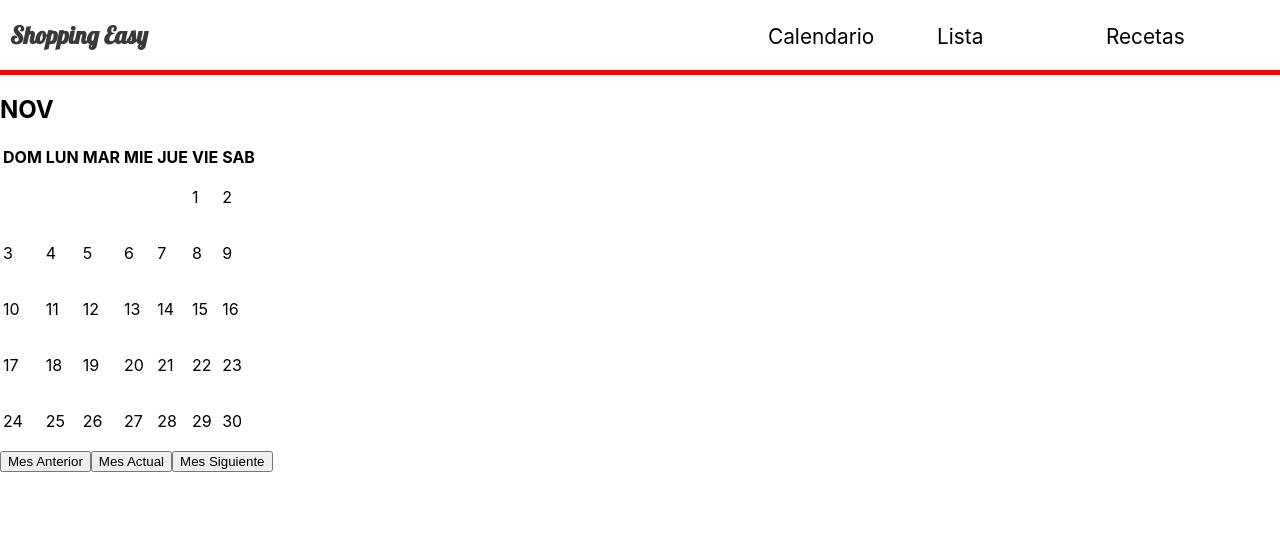
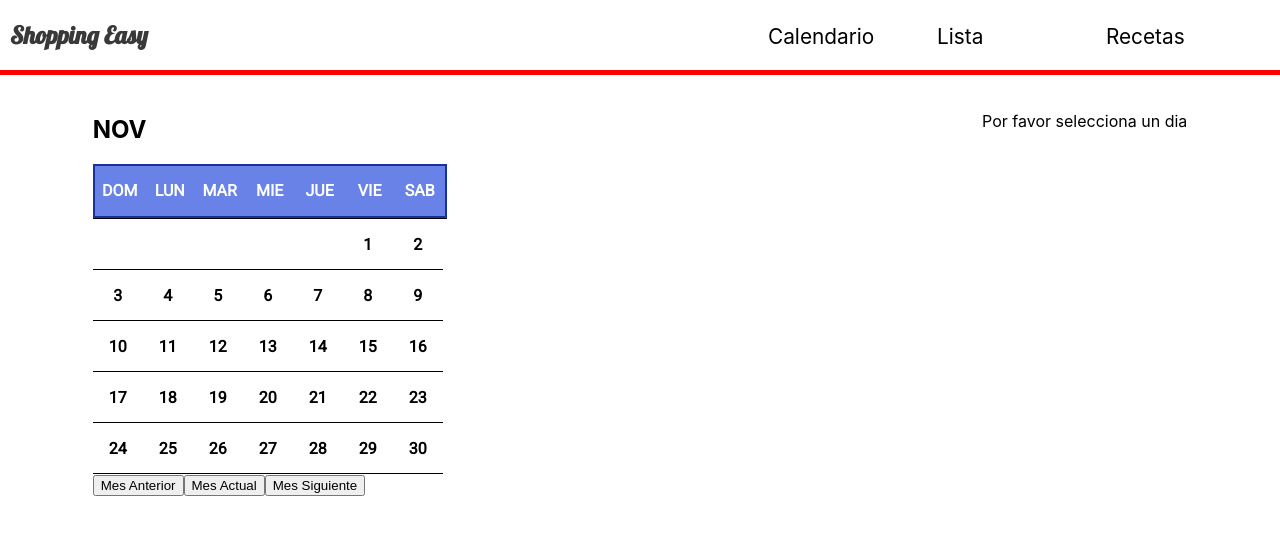
Before and after one commit to lea2696/recetas-react, a React (Create React App) app: page / in a window 1280 px wide. Shown: the top 534 px of the page. Built offline with nearby package versions, Linux system fonts and the light colour scheme.

Commit message:
Some styles

```diff
--- a/public/index.html
+++ b/public/index.html
@@ -6,7 +6,7 @@
     <meta name="viewport" content="width=device-width, initial-scale=1" />
     <meta name="theme-color" content="#000000" />
     <link
-      href="https://fonts.googleapis.com/css?family=Lobster&display=swap"
+      href="https://fonts.googleapis.com/css?family=Lobster|Roboto&display=swap"
       rel="stylesheet"
     />
     <meta
--- a/src/Components/Agenda.js
+++ b/src/Components/Agenda.js
@@ -1,12 +1,29 @@
 import React from "react";
 import Calendar from "./Calendar";
+import DayDetails from "./DayDetails";
+import styled from "styled-components";
+
+const FlexDiv = styled.div`
+  display: flex;
+  width: 100%;
+  box-sizing: border-box;
+  padding: 20px;
+  justify-content: space-around;
+  table {
+    width: 40%;
+  }
+  div {
+    width: 60%;
+  }
+`;
 
 export default class Agenda extends React.Component {
   render() {
     return (
-      <div>
+      <FlexDiv>
         <Calendar />
-      </div>
+        <DayDetails />
+      </FlexDiv>
     );
   }
 }
--- a/src/Components/Calendar.js
+++ b/src/Components/Calendar.js
@@ -1,6 +1,7 @@
 import React from "react";
 import { calendarDays, calendarName } from "../helpers/Calendar-data";
 import Day from "./Day";
+import { Table } from "./styles/Table";
 
 export default class Calendar extends React.Component {
   state = {
@@ -16,7 +17,7 @@ export default class Calendar extends React.Component {
       this.state.date.days
     );
     return (
-      <table>
+      <Table>
         <thead>
           <tr>
             <th>DOM</th>
@@ -32,16 +33,23 @@ export default class Calendar extends React.Component {
           {Array(5)
             .fill(1)
             .map((Row, indexRow) => (
-              <tr>
+              <tr key={indexRow}>
                 {Array(7)
                   .fill(1)
                   .map((element, indexElement) => (
-                    <Day day={CurrentMonth[indexElement + indexRow * 7]} />
+                    <Day
+                      key={indexElement + indexRow * 7}
+                      date={{
+                        day: CurrentMonth[indexElement + indexRow * 7],
+                        month: this.state.date.numberOfYear,
+                        year: this.state.date.numberOfYear
+                      }}
+                    />
                   ))}
               </tr>
             ))}
         </tbody>
-      </table>
+      </Table>
     );
   };
 
--- a/src/Components/Day.js
+++ b/src/Components/Day.js
@@ -1,11 +1,21 @@
 import React from "react";
+import { MyContext } from "../themes/theme-context";
 
 export default class Day extends React.Component {
+  componentDidMount() {}
+  showDay = () => {
+    console.log(this.props);
+  };
+
   render() {
     return (
-      <td>
-        <p>{this.props.day || " "}</p>
-      </td>
+      <MyContext.Consumer>
+        {context => (
+          <td onClick={() => context.changeDay(this.props.date)}>
+            <p>{this.props.date.day || " "}</p>
+          </td>
+        )}
+      </MyContext.Consumer>
     );
   }
 }
--- /dev/null
+++ b/src/Components/DayDetails.js
@@ -0,0 +1,18 @@
+import React from "react";
+import { MyContext } from "../themes/theme-context";
+
+export default class DayDetails extends React.Component {
+  render() {
+    return (
+      <MyContext.Consumer>
+        {context => {
+          if (context.state.daySelected) {
+            return <p>El dia es {context.state.daySelected.day}</p>;
+          } else {
+            return <p>Por favor selecciona un dia</p>;
+          }
+        }}
+      </MyContext.Consumer>
+    );
+  }
+}
--- /dev/null
+++ b/src/Components/styles/Table.js
@@ -0,0 +1,40 @@
+import styled from "styled-components";
+
+export const Table = styled.table`
+  width: 100%;
+  border-collapse: collapse;
+  border-radius: 30px;
+  font-family: "Roboto", Arial, Helvetica, sans-serif;
+
+  td {
+    border-bottom: 1px solid black;
+    display: inline-block;
+    width: 50px;
+    height: 50px;
+    margin: 0;
+    padding: 0;
+    text-align: center;
+    p {
+      text-align: center;
+      font-weight: bolder;
+    }
+  }
+  thead {
+    border-bottom: 1px solid black;
+    background-color: #6882e8;
+    color: white;
+    tr {
+      display: flex;
+      border: 2px solid #17329b;
+    }
+    th {
+      display: flex;
+      justify-content: center;
+      align-items: center;
+      width: 50px;
+      height: 50px;
+      margin: 0;
+      padding: 0;
+    }
+  }
+`;
--- a/src/themes/theme-context.js
+++ b/src/themes/theme-context.js
@@ -1,22 +1,21 @@
 import React from "react";
 
-export const myContext = React.createContext();
+export const MyContext = React.createContext();
 
 export default class MyProvider extends React.Component {
   state = {
-    name: "Luis",
-    age: 23
+    daySelected: false
   };
   render() {
     return (
-      <myContext.Provider
+      <MyContext.Provider
         value={{
           state: this.state,
-          changeAge: () => this.setState({ age: this.state.age + 1 })
+          changeDay: newDate => this.setState({ daySelected: newDate })
         }}
       >
         {this.props.children}
-      </myContext.Provider>
+      </MyContext.Provider>
     );
   }
 }
```
Also changed, not shown: src/Components/styles/holi.css (added).
